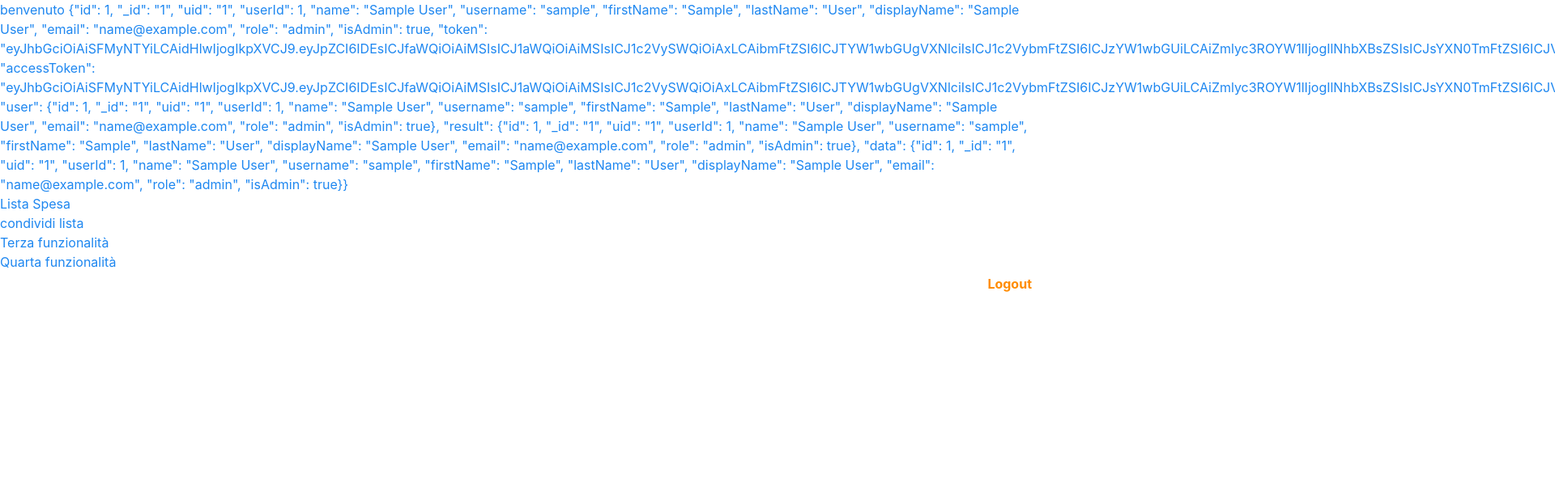
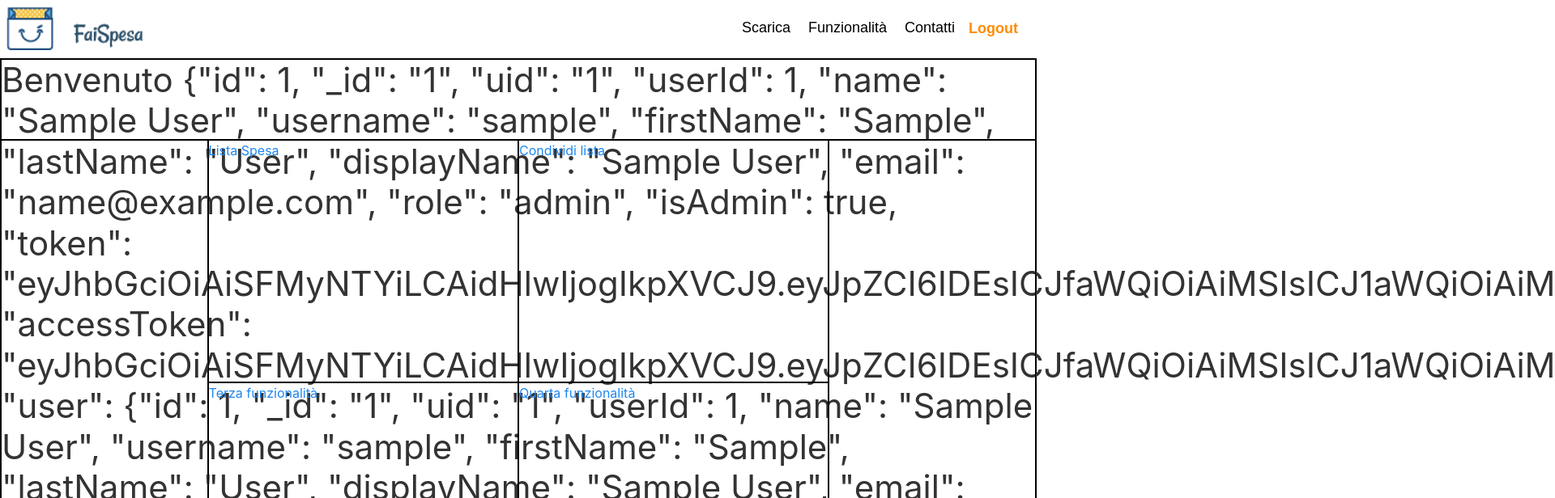
Before and after one commit to marco-bertelli/FaiSpesa, an Angular app in the folder faiSpesa/: page /funzionalita in a window 1280 px wide. Shown: the top 616 px of the page at 81% size, 1920 px wide, since content can reach past the window. Built offline with nearby package versions, Linux system fonts and the light colour scheme; sample sign-in values are in the browser's storage.

Commit message:
Definito posizionamento div (pagina funzionalità)

```diff
--- a/faiSpesa/src/app/funzionalita/funzionalita.component.css
+++ b/faiSpesa/src/app/funzionalita/funzionalita.component.css
@@ -0,0 +1,24 @@
+div {
+  border: 1px solid black;
+}
+.body {
+  display:grid;
+  grid-template-columns: 20% 30% 30% 20%;
+  grid-template-rows: 100px 300px 300px;
+}
+
+
+  /* POSIZIONAMENTO DIV */
+
+#top {
+  grid-row: 1;
+  grid-column: 1/5;
+}
+#left {
+  grid-row: 2/4;
+  grid-column: 1/2;
+}
+#right {
+  grid-row: 2/4;
+  grid-column: 4/5;
+}
--- a/faiSpesa/src/app/funzionalita/funzionalita.component.html
+++ b/faiSpesa/src/app/funzionalita/funzionalita.component.html
@@ -1,13 +1,15 @@
+<app-menu></app-menu>
+
 <div class="body">
     <div id="left"></div>
-    <div id="#top">
-      <a>benvenuto {{utente}}</a>
+    <div id="top">
+      <h1>Benvenuto {{utente}}!</h1>
     </div>
     <div id="sx-top">
       <a routerLink="/lista" routerLinkActive="active">Lista Spesa</a>
     </div>
     <div id="dx-top">
-      <a routerLink="/condividi" routerLinkActive="active">condividi lista</a>
+      <a routerLink="/condividi" routerLinkActive="active">Condividi lista</a>
     </div>
     <div id="sx-bottom">
       <a>Terza funzionalità</a>
@@ -19,5 +21,6 @@
 
 
         <!-- in caso funzionalità admin <li *ngIf="admin()" routerLink="/modifica" routerLinkActive="active">Modifica</li> -->
-        <a><app-logout></app-logout></a>
 </div>
+
+<app-footer></app-footer>
```
